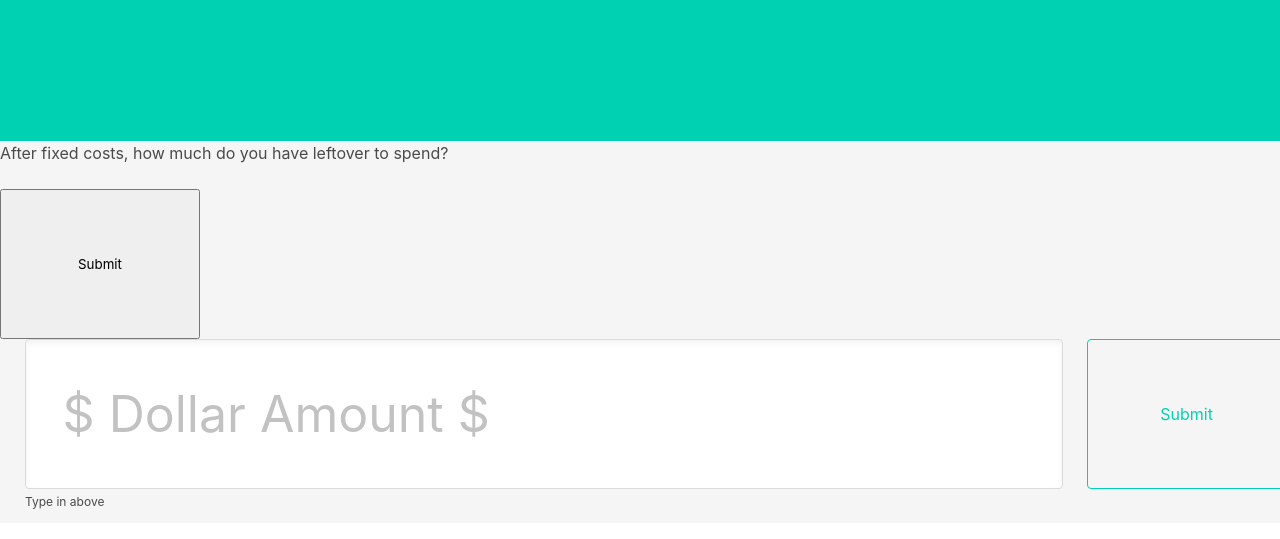
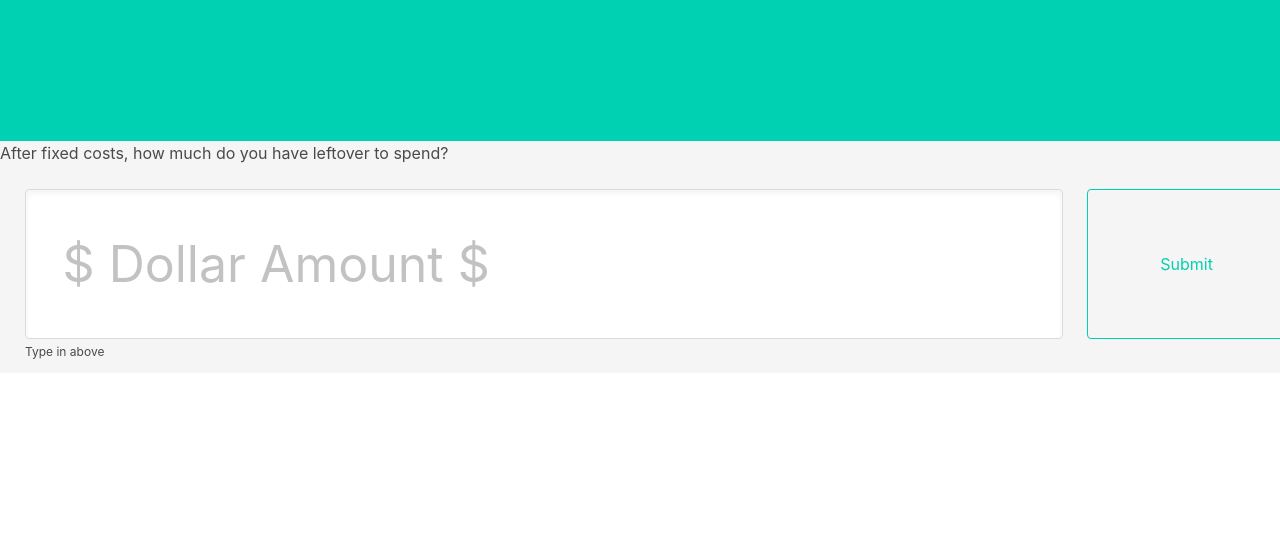
Before and after one commit to Jongtelles/group-project-clean-budget-calculator, a plain HTML site: page index.html in a window 1280 px wide. Shown: the part 261-800 px from the top of the page. Drawn offline with nearby package versions, Linux system fonts and the light colour scheme.

Commit message:
forgot to save HTML

```diff
--- a/index.html
+++ b/index.html
@@ -89,7 +89,6 @@
         <span id="yes" value="yes" class="button is-success">Yes</span>
         <span id="no" value="no" class="button is-danger">No</span>
     </div>
-    <button id="submit" type="submit">Submit</button>
 
     <!--reformat this userInput to fit Bulma  -->
     <div class="block">
```
